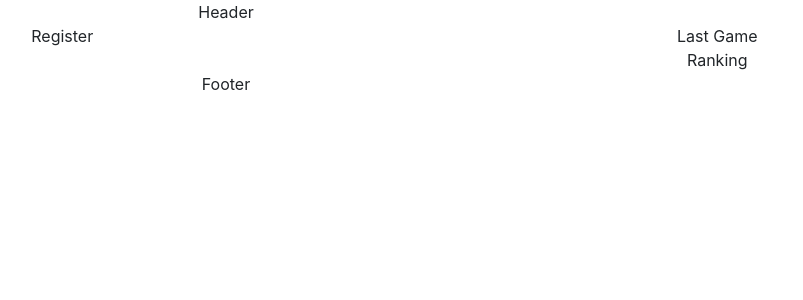
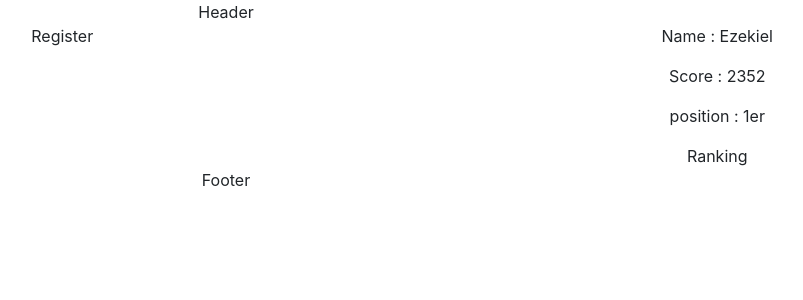
Before and after one commit to wcs-hackathon-bondimanchoeuf/bandimanchoeuf, a React (Create React App) app: page / in a window 1280 px wide. Shown: the top 300 px of the page, without its empty margins (414-1217 px from the left). Built offline with nearby package versions, Linux system fonts and the light colour scheme.

Commit message:
Creating name, score and position in LastGame Component

```diff
--- a/src/components/LastGame.jsx
+++ b/src/components/LastGame.jsx
@@ -1,7 +1,13 @@
 import React from "react";
 
 const LastGame = () => {
-  return <div>Last Game</div>;
+  return (
+    <div>
+      <p>Name : Ezekiel</p>
+      <p>Score : 2352</p>
+      <p>position : 1er</p>
+    </div>
+  );
 };
 
 export default LastGame;
```
